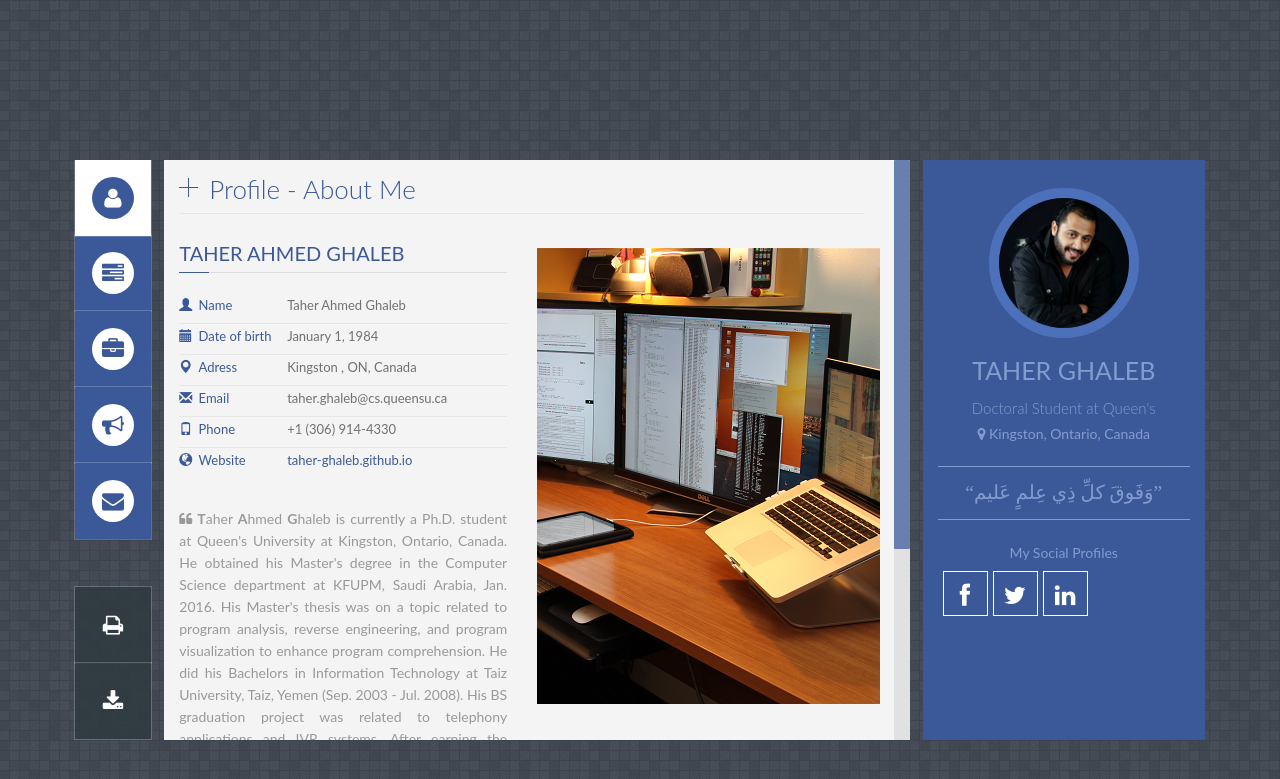
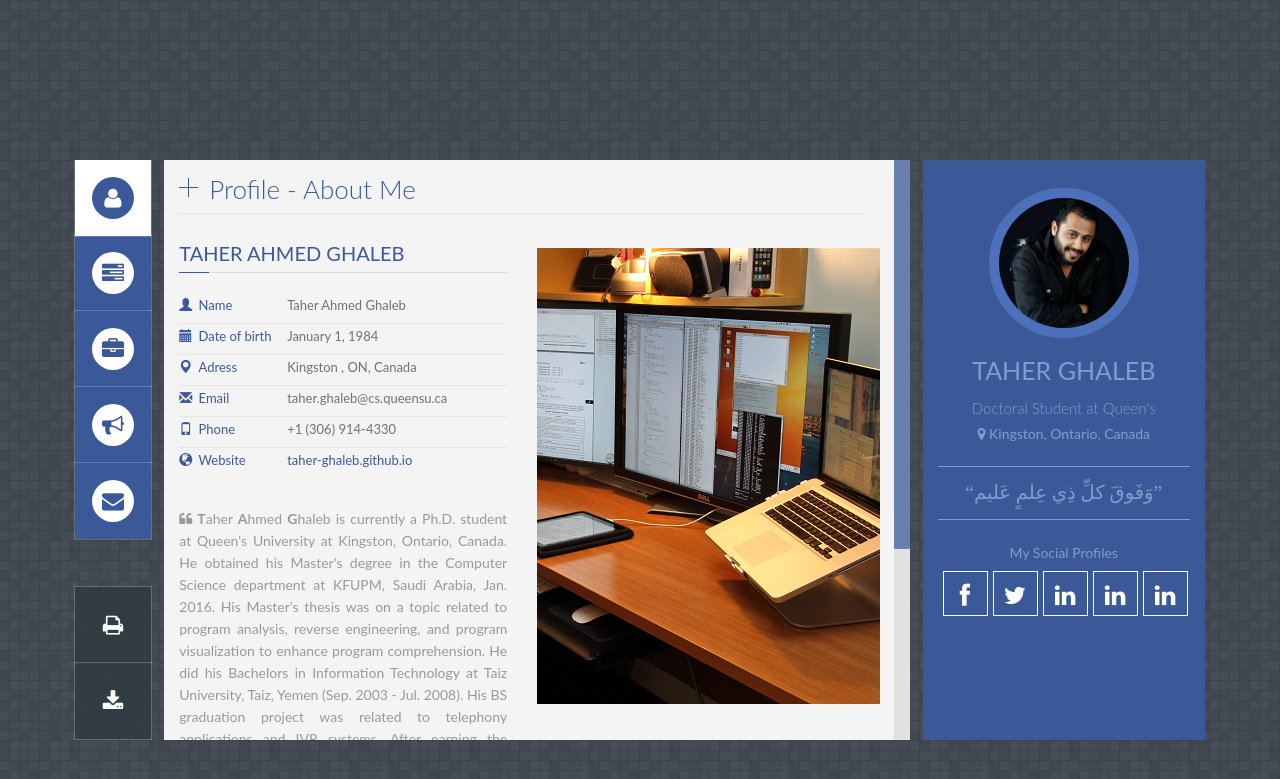
Before and after one commit to Taher-Ghaleb/Taher-Ghaleb.github.io, a Jekyll site: the page built from index.html, in a window 1280 px wide. Shown: the top 779 px of the page. Built offline with Jekyll 4.4.1, drawn with Linux system fonts in a browser that asks for light colours; some web fonts are replaced.

Commit message:
Update index.html

```diff
--- a/index.html
+++ b/index.html
@@ -91,9 +91,11 @@
          <div id="profile_social">
             <h6>My Social Profiles</h6>
 
-              &nbsp;&nbsp;&nbsp;&nbsp;<a href="https://www.Facebook.com/taherco"><i class="fa fa-facebook"></i></a>
-              &nbsp;&nbsp;&nbsp;&nbsp;<a href="https://twitter.com/Taherco"><i class="fa fa-twitter"></i></a>
-              &nbsp;&nbsp;&nbsp;&nbsp;<a href="https://www.linkedin.com/in/taherco/"><i class="fa fa-linkedin"></i></a>
+              <a href="https://www.Facebook.com/Taherco"><i class="fa fa-facebook"></i></a>
+              <a href="https://twitter.com/Taherco"><i class="fa fa-twitter"></i></a>
+              <a href="https://www.linkedin.com/in/Taherco"><i class="fa fa-linkedin"></i></a>
+              <a href="https://scholar.google.com/citations?user=5EBfu-0AAAAJ"><i class="fa fa-linkedin"></i></a>
+              <a href="http://www.researchgate.net/profile/Taher_Ghaleb"><i class="fa fa-linkedin"></i></a>
 
             <div class="clear"></div>
         </div>
```
